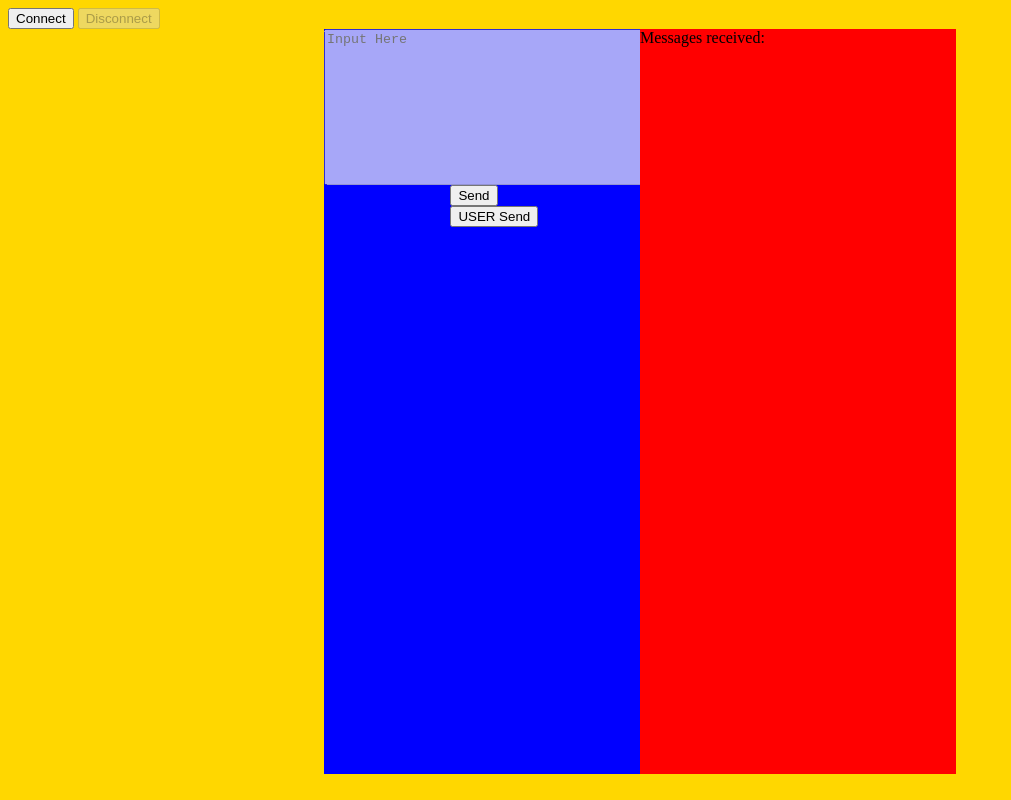
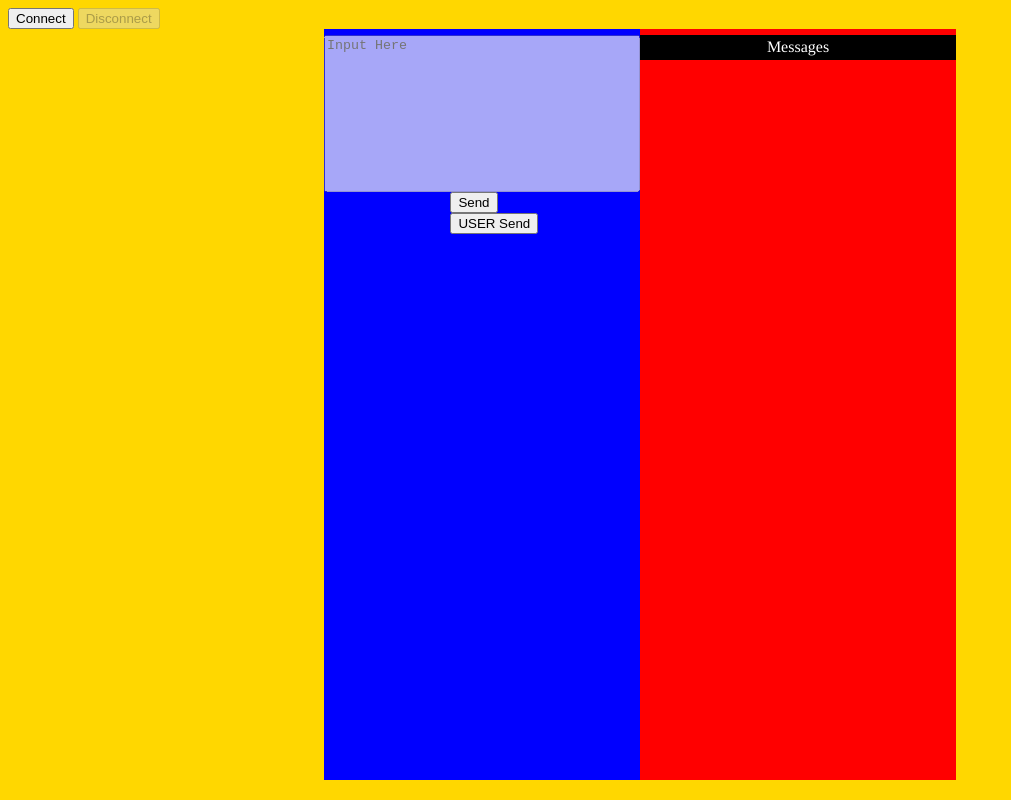
Before and after one commit to BenjaminSalzberg/HarborLabsEncryptedChatClient, a plain HTML site: page index.html in a window 1280 px wide. Shown: the whole page, without its empty margins (0-1011 px from the left). Drawn offline with Linux system fonts and the light colour scheme.

Commit message:
New lines CSS
Allows for there to be new lines in the messages, looks prettier. Still
not pretty.

```diff
--- a/css/primary.css
+++ b/css/primary.css
@@ -4,20 +4,24 @@
 	clear: left;
 	background-color: blue;
 	min-height: 95%;
+	max-height: 95%;
 	min-width: 50%;
 	max-width: 50%;
+	padding-top: 1%;
 }
-
 .recieve
 {
 	float:left;
 	clear: right;
 	background-color: red;
 	min-height: 95%;
+	max-height: 95%;
 	min-width: 50%;
 	max-width: 50%;
+	text-align: center;
+	padding-top: 1%;
+	overflow-y: auto;
 }
-
 .client
 {
 	margin-left: 25%;
@@ -30,6 +34,12 @@
 }
 textarea{
 	resize: none;
+	min-width: 100%;
+	min-height: 20%;
+	max-height: 90%;
+	width: auto;
+	height: auto;
+	overflow: auto;
 }
 .Connection
 {
@@ -49,4 +59,11 @@ textarea{
 body
 {
 	background-color: gold;
+	font-family: Times, Arial, sans-serif;
 }
+#Messages
+{
+	color: white;
+	background-color: black;
+	padding: 1%;
+}
--- a/index.html
+++ b/index.html
@@ -16,14 +16,14 @@
 		</div>
 		<div class="client">
 			<div class = "sender">
-				<textarea id="send" rows="10" cols="50" placeholder="Input Here" inputmode="latin" disabled></textarea>
+				<textarea id="send" placeholder="Input Here" inputmode="latin" disabled></textarea>
 				<br>
 				<button id="Sender">Send</button>
 				<button id="User">USER Send</button>
 			</div>
 
 			<div class = "recieve" id="receivebox">
-				Messages received:
+				<div id="Messages">Messages</div>
 			</div>
 
 			<!--<div class = "recieve">
--- a/js/script.js
+++ b/js/script.js
@@ -101,8 +101,7 @@ function handleReceiveChannelStatusChange(event) {
 
 function sendMessage() {
 	var TextToSend = messageInputBox.value;
-	TextToSend = TextToSend.replace(String.fromCharCode(10), "<br />");
-
+	TextToSend = TextToSend.replace(new RegExp(String.fromCharCode(10), "g"), "<br />");
 	sendChannel.send(TextToSend);
 	messageInputBox.value = "";
 	messageInputBox.focus();
@@ -110,22 +109,19 @@ function sendMessage() {
 
 function UserSend() {
 	var TextToSend = messageInputBox.value;
-	TextToSend = TextToSend.replace(String.fromCharCode(10), "<br />");
+	TextToSend = TextToSend.replace(RegExp(String.fromCharCode(10), "g"), "<br />");
 	var element = document.createElement("div");
-	var txtNode = document.createTextNode(TextToSend);
 	element.className = "Sent";
-	element.appendChild(txtNode);
+	element.innerHTML = TextToSend;
 	receiveBox.appendChild(element);
 	messageInputBox.value = "";
 	messageInputBox.focus();
 }
 
-
 function handleReceiveMessage(event) {
 	var element = document.createElement("div");
-	var txtNode = document.createTextNode(event.data);
 	element.className = "Recieved";
-	element.appendChild(txtNode);
+	element.innerHTML = event.data;
 	receiveBox.appendChild(element);
 }
 
```
